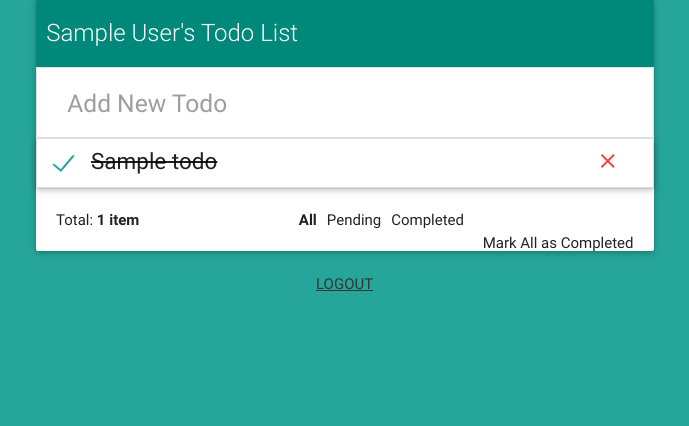
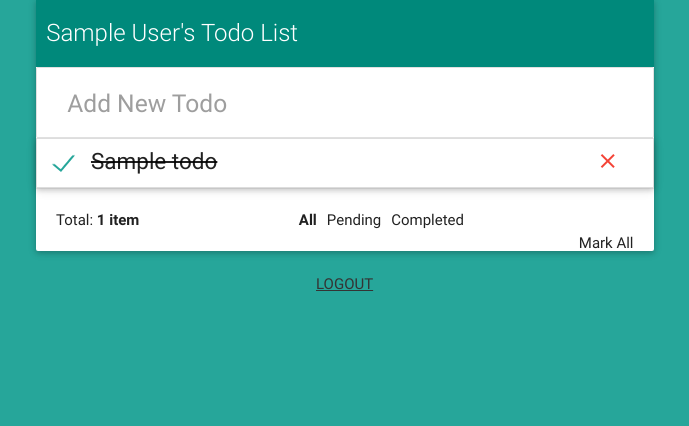
Before and after one commit to aneeshrelan/TodoList, a CodeIgniter app: page /database/index.php/user/ in a window 1280 px wide. Shown: the part 189-615 px from the top of the page, without its empty margins (295-984 px from the left). Run offline with CodeIgniter, Linux system fonts and the light colour scheme; the visitor is signed in with stand-in values (Sample User, id 1); tables that the repository leaves empty hold one stand-in row (values such as "Sample post"); data that the repository does not hold is empty.

Commit message:
Update Mark all text

```diff
--- a/application/views/userHome.php
+++ b/application/views/userHome.php
@@ -96,7 +96,7 @@ $this->load->helper('form');
             <div class="card-action center-align card-options">
               <span class="todo_total">Total: <span class="total_value"></span></span>
               <p class="show_options center-align"><span class="show_all active">All</span><span class="show_pending">Pending</span><span class="show_completed">Completed</span></p>
-              <span class="mark_all">Mark All as Completed</span>
+              <span class="mark_all">Mark All</span>
             </div>
             <div class="card-action center-align card-footer">
               <span id="footer-text"></span>
```
